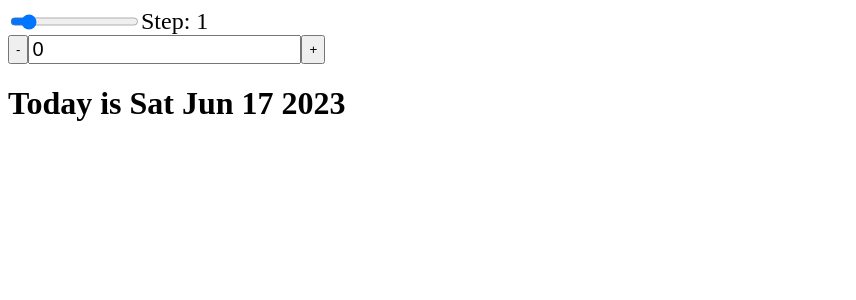
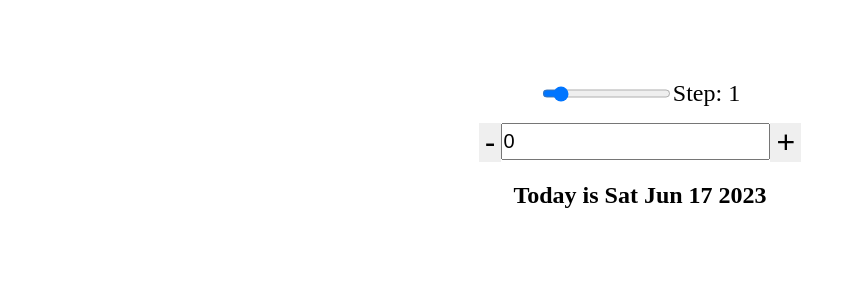
Before and after one commit to gsharma101/nextDate, a React (Create React App) app: page / in a window 1280 px wide. Shown: the top 300 px of the page, without its empty margins (0-856 px from the left). Built offline with nearby package versions, Linux system fonts and the light colour scheme.

Commit message:
updating the style

```diff
--- a/src/App.css
+++ b/src/App.css
@@ -1,8 +1,34 @@
+.btn__box{
+    display: flex;
+    flex-direction: column;
+    align-items: center;
+    margin-top: 5rem;
+}
 .stepsBox{
     display: flex;
     font-size: 1.5rem;
+    margin-bottom: 1rem;
 }
 .counterBox{
     display: flex;
     font-size: 1.5rem;
 }
+
+.btn{
+    border: none;
+    font-size: 2rem;
+}
+
+.input{
+    font-size: 2rem;
+    padding: 5px 0px;
+}
+
+.reset{
+    font-size: 1rem;
+    border: none;
+    padding: 5px 10px;
+    color: white;
+    background-color: green;
+    border-radius: 1rem;
+}
--- a/src/App.js
+++ b/src/App.js
@@ -14,19 +14,19 @@ function App() {
     date.setDate(date.getDate() + count);
 
     return (
-        <div>
+        <div className='btn__box'>
             <div className="stepsBox">
                 <input type='range' min="0" max="10" value={step} onChange={(e) => setStep(Number(e.target.value))} />
                 <span>Step: {step}</span>
             </div>
             <div className="counterBox">
-                <button onClick={() => setCount(c => c - step)}>-</button>
-                <div><input style={{ fontSize: "20px" }} type='number' value={count} onChange={e => setCount(Number(e.target.value))} /></div>
-                <button onClick={() => setCount(c => c + step)}>+</button>
+                <button className='btn' onClick={() => setCount(c => c - step)}>-</button>
+                <div><input className='input' style={{ fontSize: "20px" }} type='number' value={count} onChange={e => setCount(Number(e.target.value))} /></div>
+                <button className='btn' onClick={() => setCount(c => c + step)}>+</button>
             </div>
-            <h1>Today is {date.toDateString()}</h1>
+            <h2>Today is {date.toDateString()}</h2>
             {(count !== 0 || step !== 1) ? <div>
-                <button onClick={handelReset}>Reset</button>
+                <button className='reset' onClick={handelReset}>Reset</button>
             </div> : ""}
         </div>
     )
```
